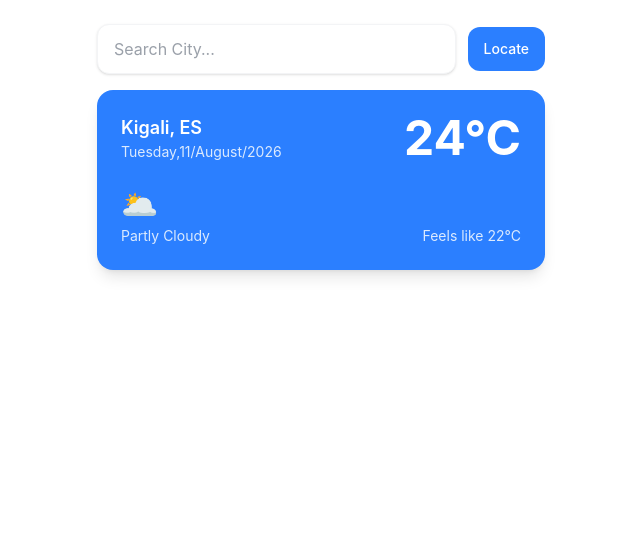
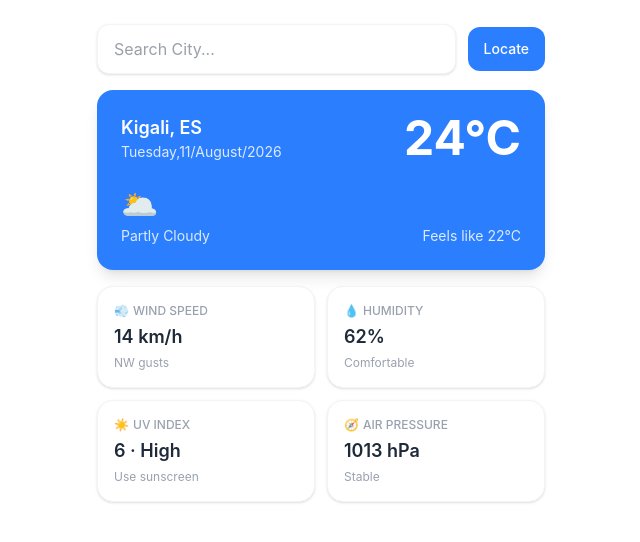
Before and after one commit to Umwizer/weather, a React (Vite) app in the folder weather-website/: page / in a window 1280 px wide. Shown: the top 542 px of the page, without its empty margins (319-959 px from the left). Built offline with nearby package versions, Linux system fonts and the light colour scheme.

Commit message:
statcard

```diff
--- a/weather-website/package.json
+++ b/weather-website/package.json
@@ -17,6 +17,7 @@
   },
   "devDependencies": {
     "@babel/core": "^7.29.7",
+    "@babel/preset-typescript": "^7.29.7",
     "@eslint/js": "^10.0.1",
     "@rolldown/plugin-babel": "^0.2.3",
     "@types/babel__core": "^7.20.5",
--- a/weather-website/src/App.tsx
+++ b/weather-website/src/App.tsx
@@ -1,11 +1,17 @@
 import SearchBar from './components/SearchBar.tsx';
 import WeatherCard from './components/WeatherCard.tsx';
-
+import StatCard from './components/StatCard.tsx';
 function App(){
   return (
     <div>
       <SearchBar/>
       <WeatherCard/>
+      <div className="max-w-md mx-auto mt-4 grid grid-cols-2 gap-3">
+         <StatCard icon="💨" label="WIND SPEED" value="14 km/h" subtext="NW gusts" />
+         <StatCard icon="💧" label="HUMIDITY" value="62%" subtext="Comfortable" />
+         <StatCard icon="☀️" label="UV INDEX" value="6 · High" subtext="Use sunscreen" />
+          <StatCard icon="🧭" label="AIR PRESSURE" value="1013 hPa" subtext="Stable" />
+</div>
     </div>
   )
 }
--- /dev/null
+++ b/weather-website/src/components/StatCard.tsx
@@ -0,0 +1,13 @@
+function StatCard({ label, value, subtext, icon }) {
+  return (
+    <div className="p-4 rounded-2xl bg-white shadow-sm border border-gray-100">
+      <p className="text-xs font-medium text-gray-400 flex items-center gap-1">
+        <span>{icon}</span> {label}
+      </p>
+      <p className="text-lg font-semibold text-gray-800 mt-1">{value}</p>
+      <p className="text-xs text-gray-400 mt-1">{subtext}</p>
+    </div>
+  );
+}
+
+export default StatCard;
--- a/weather-website/vite.config.ts
+++ b/weather-website/vite.config.ts
@@ -6,7 +6,12 @@ import tailwindcss from '@tailwindcss/vite'
 export default defineConfig({
   plugins: [
     react(),
-    babel({ presets: [reactCompilerPreset()] }),
+    babel({
+      presets: [
+        reactCompilerPreset(),
+        '@babel/preset-typescript',
+      ],
+    }),
     tailwindcss(),
   ],
 })
```
Also changed, not shown: 1 other file (tests, documents, lock files or other folders).
